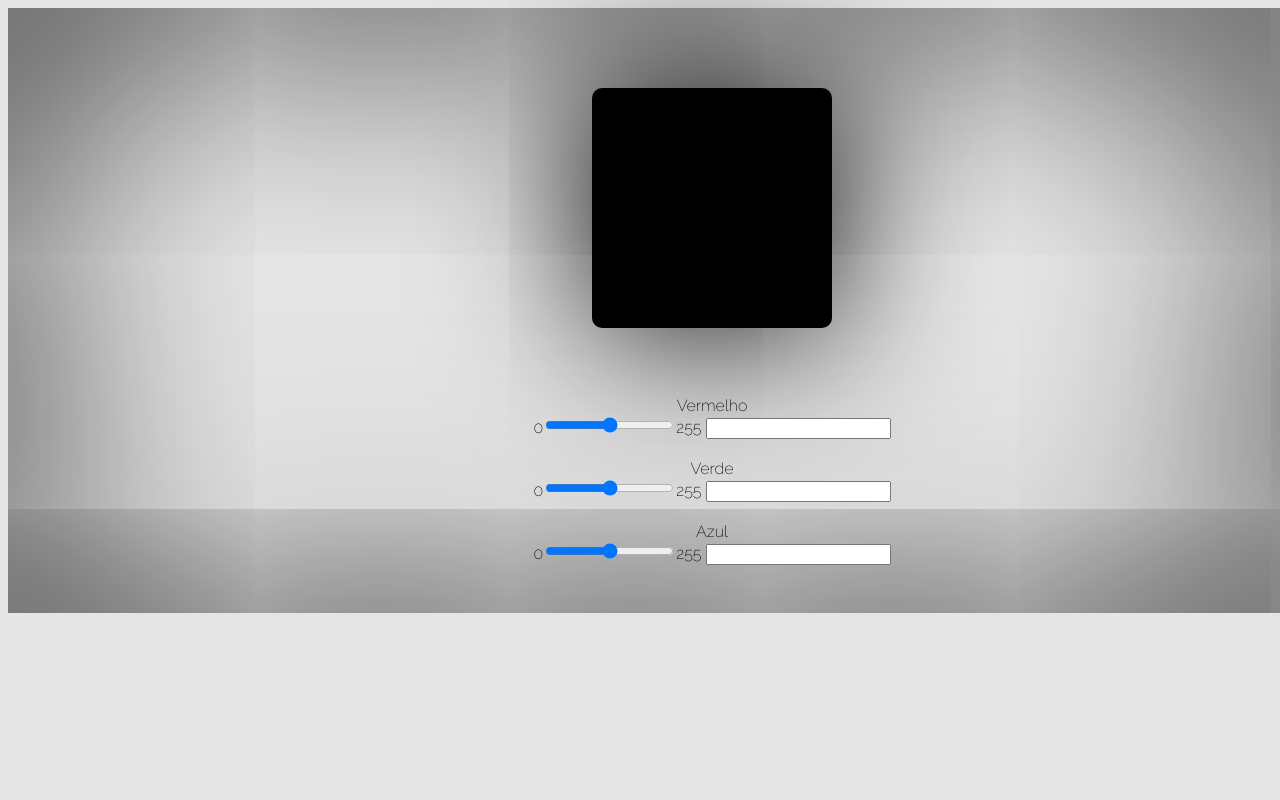
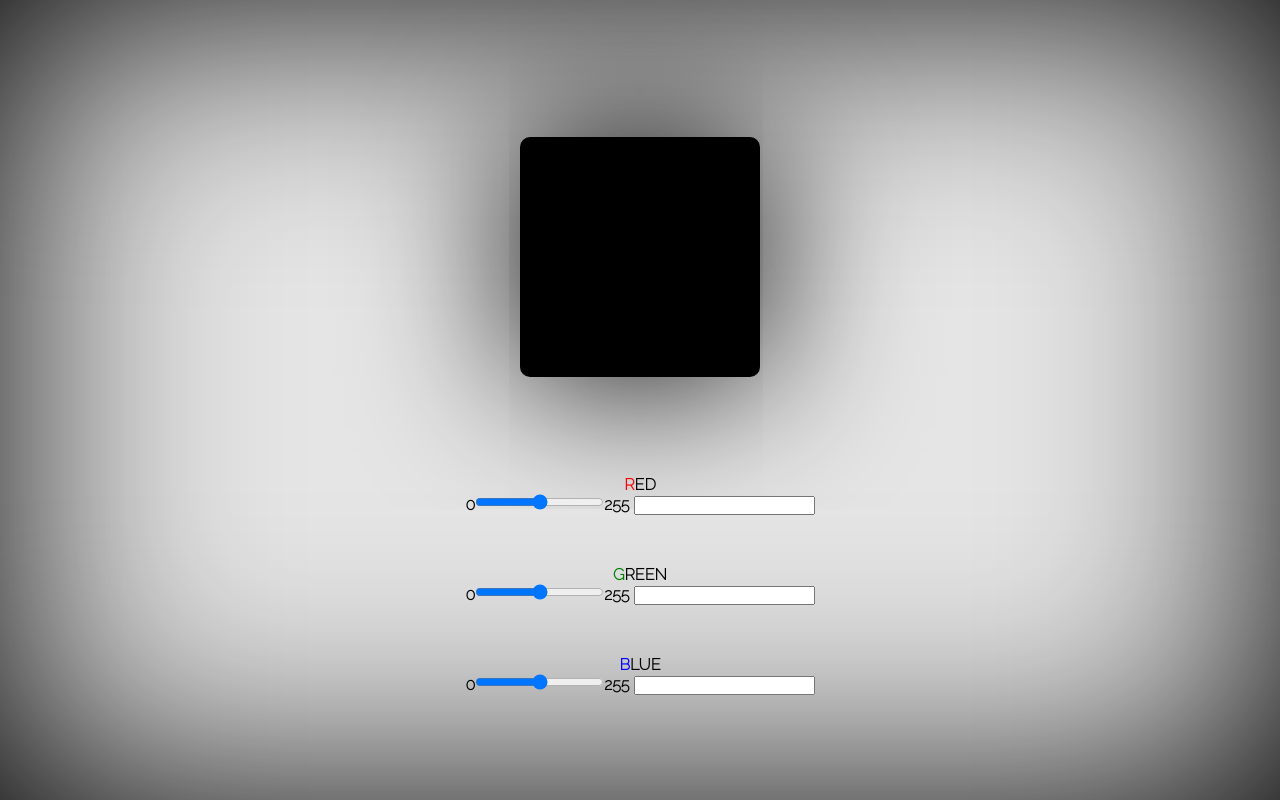
Before and after one commit to cauezind/rgb_projeto, a plain HTML site: page index.html in a window 1280 px wide. Drawn offline with Linux system fonts and the light colour scheme.

Commit message:
Add files via upload
versão final

```diff
--- a/estilo.css
+++ b/estilo.css
@@ -1,15 +1,21 @@
 @import url('https://fonts.googleapis.com/css2?family=Raleway:wght@200&display=swap');
+
+*{
+    margin: 0;
+    padding: 0;
+}
 
 body{
     display: flex;
-    flex-direction: column;
+    justify-content: center;
+    align-items: center;
     text-align: center;
-    align-content: center;
     background-color: white;
+    overflow-y: hidden;
     color: black;
     font-family: 'Raleway', sans-serif;
     width: 100%;
-    height: 150%;
+    height: 100vh;
 }
 
 .cor{
@@ -27,18 +33,17 @@ body{
 }
 
 .form div{
-    margin-top: 20px;
+    font-weight: bold;
+    margin-top: 50px;
 }
 
 main{
-    position: rela=tive;
-    bottom: 0%;
     display: flex;
     justify-content: center;
     flex-direction: column;
     width: fit-content;
     height: fit-content;
-    margin-left: 20%;
+    align-items: center;
 
 }
 
@@ -47,3 +52,17 @@ main{
     justify-content: center;
     margin-top: 5rem;
 }
+
+#red{
+    color: red;
+}
+
+#green{
+   color: green;
+}
+
+#blue{
+
+    color: blue;
+
+}
--- a/index.html
+++ b/index.html
@@ -20,7 +20,7 @@
 
                  <div class="red">
                       <div class="label">
-                         <label for="rangered">Vermelho</label>
+                         <label for="rangered"><span id="red">R</span>ED</label>
                      </div>
                     0<input type="range" id="rangered" min="0" max="255">255
                     <input type="text" id="inputred" value="" readonly>
@@ -28,7 +28,7 @@
 
                  <div class="green">
                     <div class="label">
-                          <label for="rangegreen">Verde</label>
+                          <label for="rangegreen"><span id="green">G</span>REEN</label>
                     </div>
                     0<input type="range" id="rangegreen" min="0" max="255">255
                     <input type="text" id="inputgreen" value="" readonly>
@@ -36,7 +36,7 @@
 
                  <div class="blue">
                     <div class="label">
-                     <label for="rangeblue">Azul</label>
+                     <label for="rangeblue"><span id="blue">B</span>LUE</label>
                     </div>
                     0<input type="range" id="rangeblue" min="0" max="255">255
                     <input type="text" id="inputblue" value="" readonly>
```
